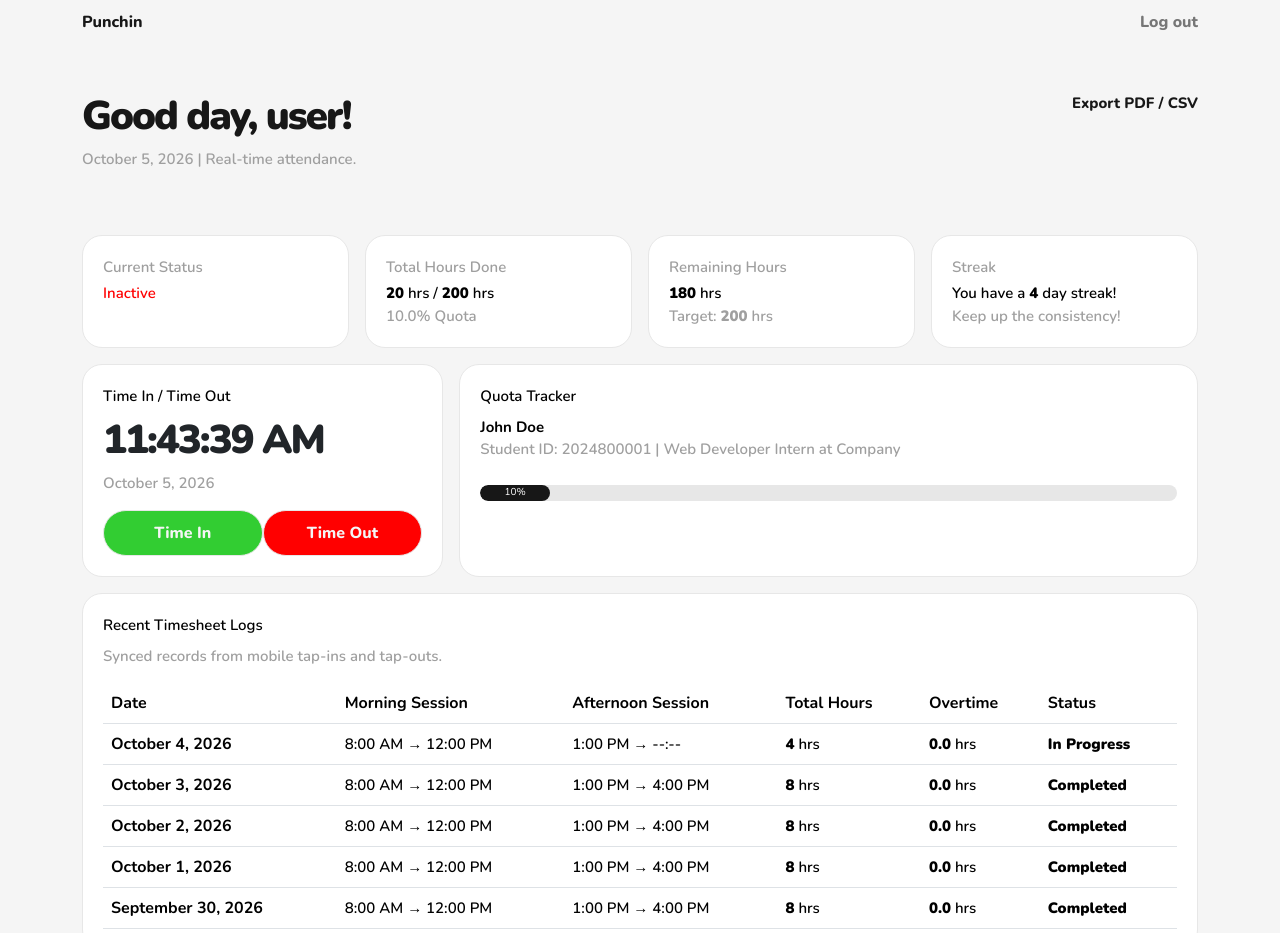
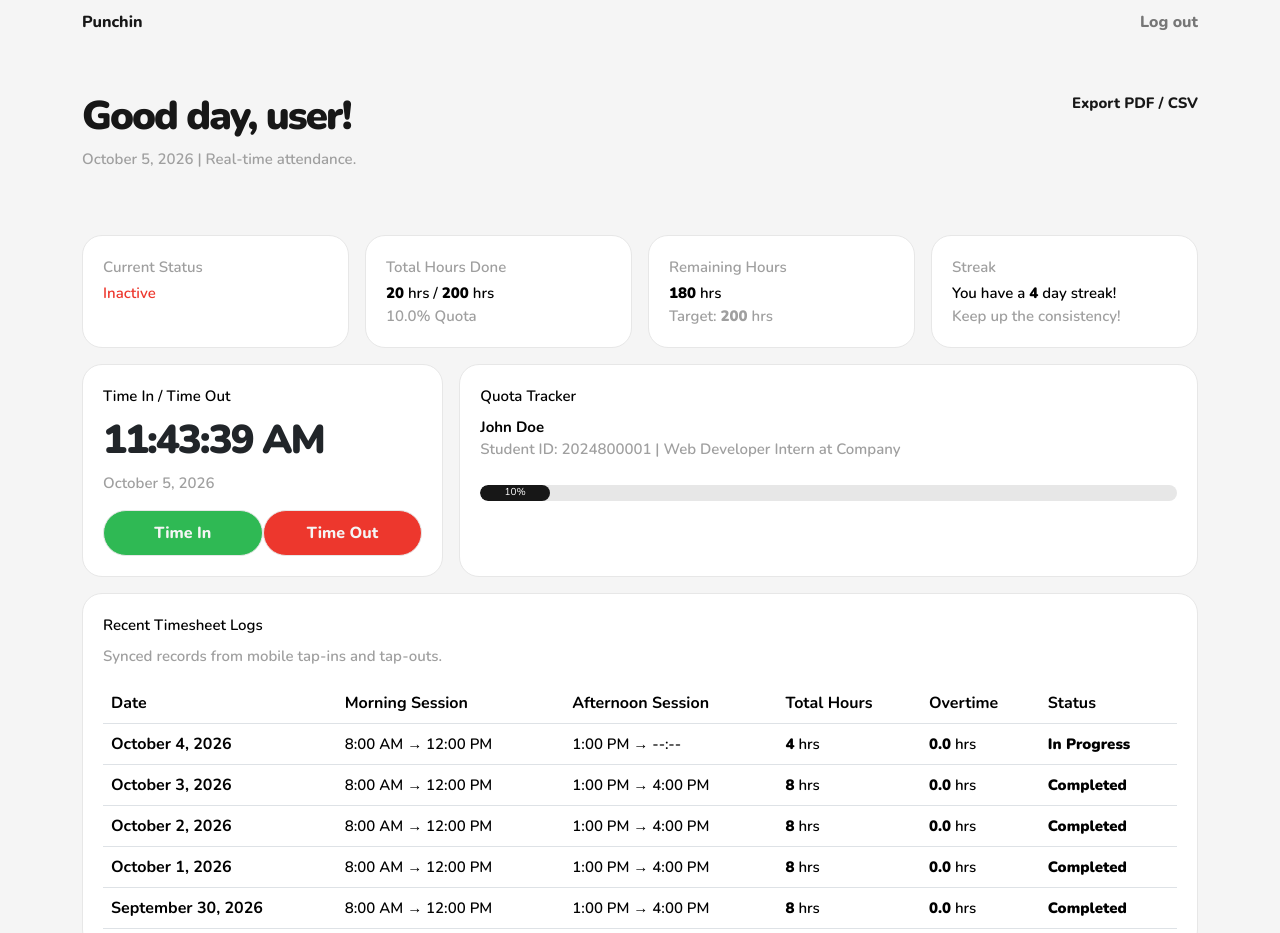
Before and after one commit to 3stannn/Punchin, a plain HTML site: page pages/home.html in a window 1280 px wide. Shown: the top 933 px of the page. Drawn offline with nearby package versions, Linux system fonts and the light colour scheme.

Commit message:
edit green and red colors

```diff
--- a/css/style.css
+++ b/css/style.css
@@ -194,11 +194,11 @@ footer {
 }
 
 .active {
-    color: #32CD32 !important;
+    color: #2FB954 !important;
 }
 
 .inactive {
-    color: #FF0000 !important;
+    color: #ED372D !important;
 }
 
 button {
@@ -215,12 +215,12 @@ button:hover {
 }
 
 .time-in {
-    background-color: #32CD32;
+    background-color: #2FB954;
     color: #F5F5F5;
 }
 
 .time-out {
-    background-color: #FF0000;
+    background-color: #ED372D;
     color: #F5F5F5;
 }
 
```
